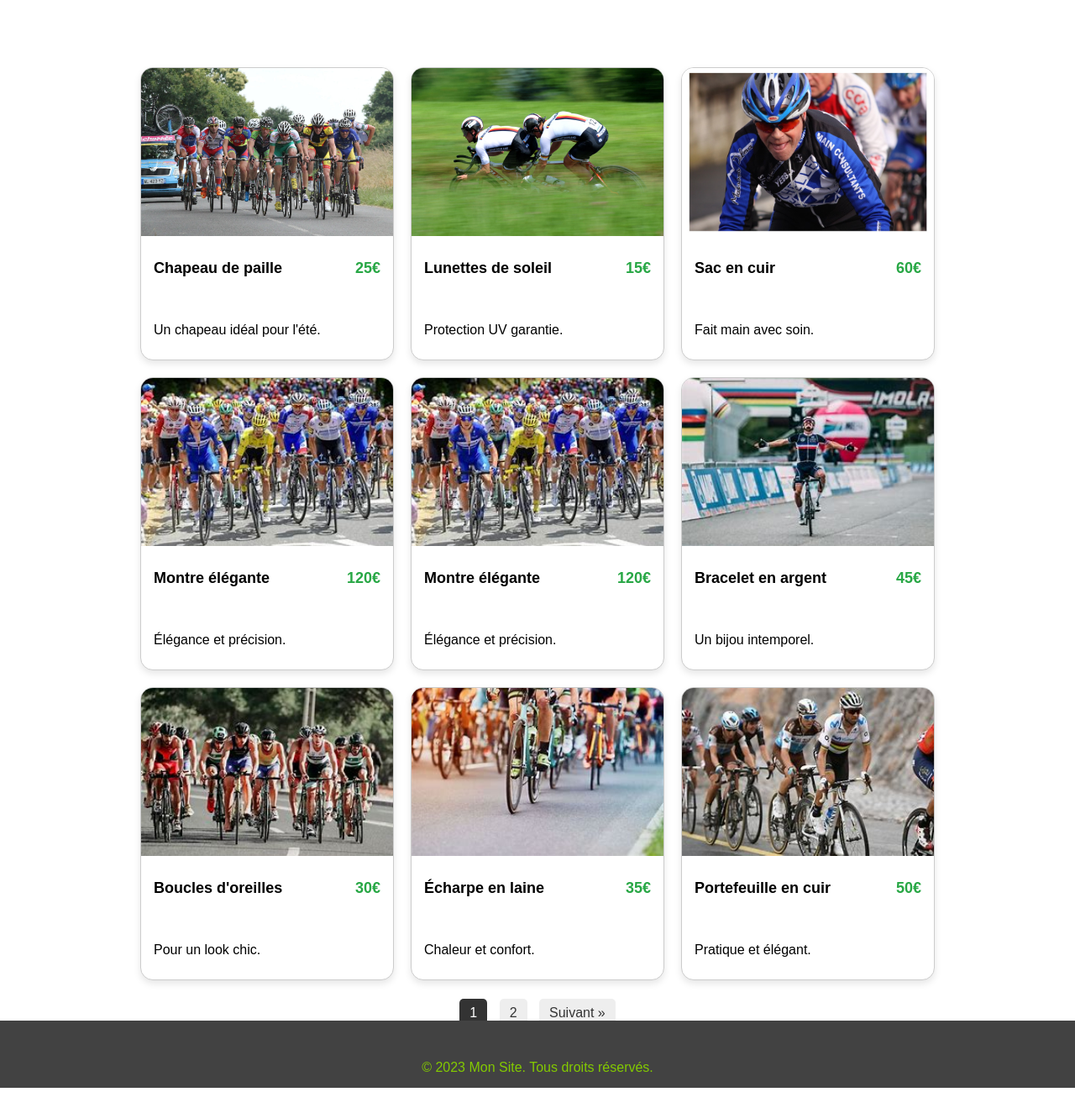
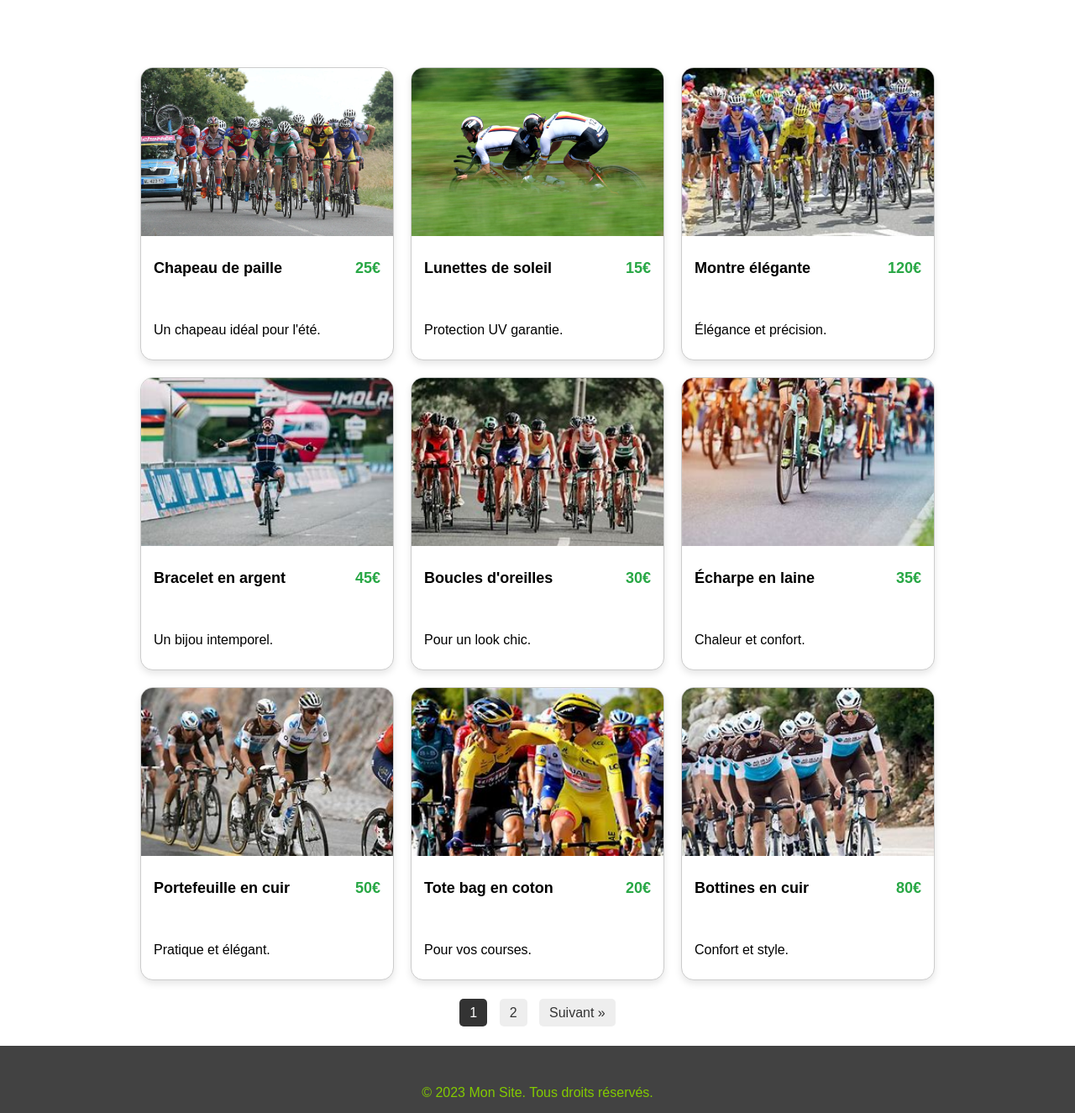
Before and after one commit to MathisV0512/Test, a Flask app: page /boutique in a window 1280 px wide. Shown: the part 100-1425 px from the top of the page at 84% size. Before the commit the page ends 1395 px from the top, so only its background shows below. Run offline with Flask 3, Linux system fonts and the light colour scheme.

Commit message:
Add files via upload

```diff
--- a/app.py
+++ b/app.py
@@ -23,8 +23,6 @@ def boutique():
     photos = [
         {"filename": "photo1.jpg", "title": "Chapeau de paille", "price": "25€", "desc": "Un chapeau idéal pour l'été."},
         {"filename": "photo2.jpg", "title": "Lunettes de soleil", "price": "15€", "desc": "Protection UV garantie."},
-        {"filename": "photo3.jpg", "title": "Sac en cuir", "price": "60€", "desc": "Fait main avec soin."},
-        {"filename": "photo4.jpg", "title": "Montre élégante", "price": "120€", "desc": "Élégance et précision."},
         {"filename": "photo4.jpg", "title": "Montre élégante", "price": "120€", "desc": "Élégance et précision."},
         {"filename": "photo5.jpg", "title": "Bracelet en argent", "price": "45€", "desc": "Un bijou intemporel."},
         {"filename": "photo6.jpg", "title": "Boucles d'oreilles", "price": "30€", "desc": "Pour un look chic."},
--- a/static/css/style.css
+++ b/static/css/style.css
@@ -333,6 +333,7 @@ footer p {
 .pagination {
     text-align: center;
     margin-top: 30px;
+    margin-bottom: 30px;
 }
 
 .pagination a {
```
